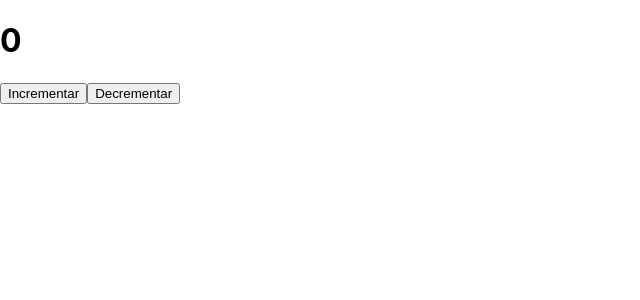
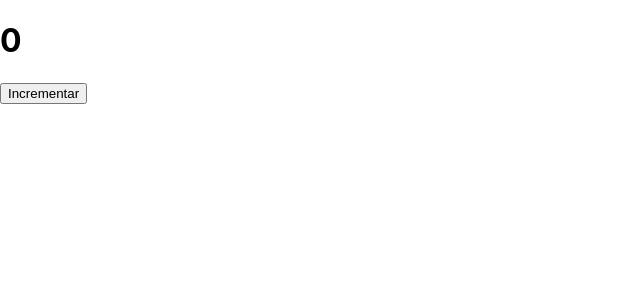
Before and after one commit to 3236Falcao/react-hooks, a React (Create React App) app: page / in a window 1280 px wide. Shown: the top 300 px of the page, without its empty margins (0-640 px from the left). Built offline with nearby package versions, Linux system fonts and the light colour scheme.

Commit message:
useMemo contador

```diff
--- /dev/null
+++ b/src/hooks/Exemplo10_useMemo.js
@@ -0,0 +1,15 @@
+import React, { useMemo, useState} from "react";
+
+function Exemplo10_useMemo() {
+
+const [contador, setContador] = useState(0);
+
+    return (
+        <div>
+            <h1>{contador}</h1>
+            <button onClick={e => setContador(contador+1)}>Incrementar</button>
+        </div>
+    );
+}
+
+export default Exemplo10_useMemo;
--- a/src/index.js
+++ b/src/index.js
@@ -11,11 +11,12 @@ import Exemplo06 from './hooks/Exemplo06_useEffect';
 import Exemplo07 from './hooks/Exemplo07_useContext';
 import Exemplo08 from './hooks/Exemplo08_useRef';
 import Exemplo09 from './hooks/Exemplo09_useReducer';
+import Exemplo10 from "./hooks/Exemplo10_useMemo";
 import reportWebVitals from './reportWebVitals';
 
 ReactDOM.render(
   <React.StrictMode>
-    <Exemplo09 />
+    <Exemplo10 />
   </React.StrictMode>,
   document.getElementById('root')
 );
```
